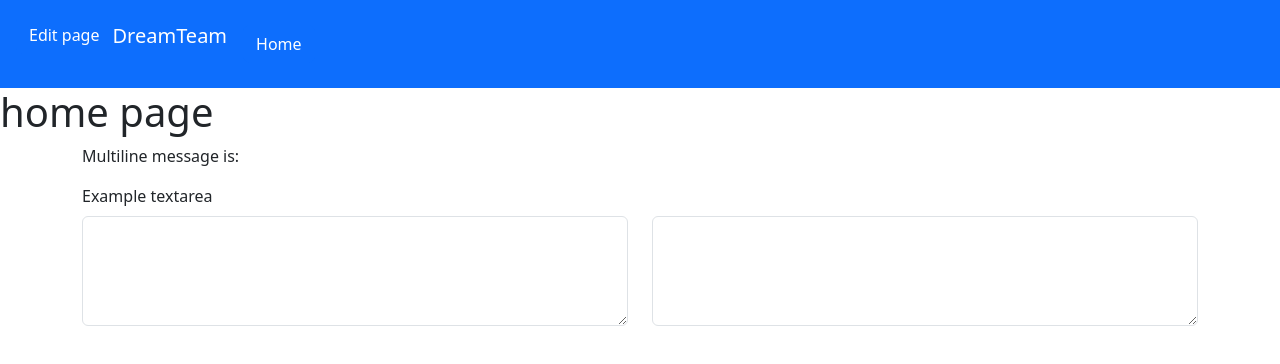
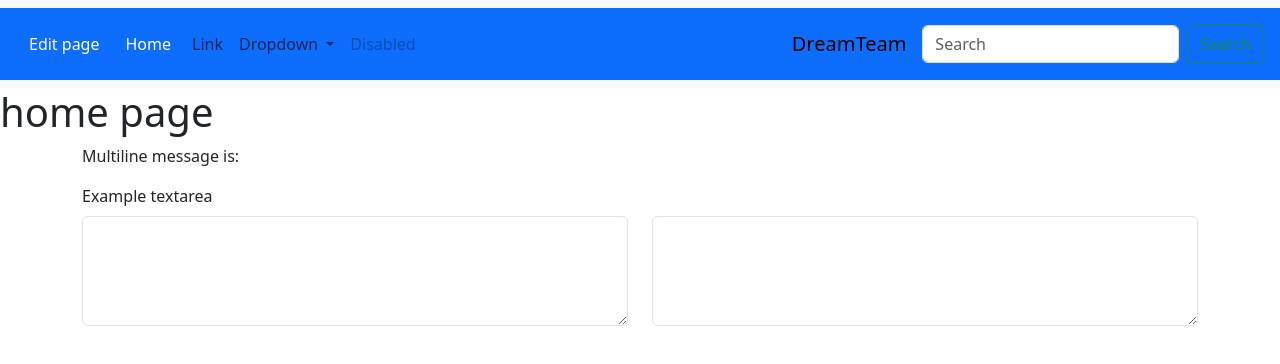
Before and after one commit to Deblak/dream-team-mkt, a Vue app in the folder dream-team-mkt-presentation/: page / in a window 1280 px wide. Shown: the top 364 px of the page. Built offline with nearby package versions, Linux system fonts and the light colour scheme.

Commit message:
first commit

```diff
--- a/dream-team-mkt-presentation/src/App.vue
+++ b/dream-team-mkt-presentation/src/App.vue
@@ -5,31 +5,47 @@
 <template>
 
   <header>
-    <nav class="ontainer text-center navbar navbar-expand-lg bg-primary p-3 text-white d-flex justify-content-between">
+    <nav class="navbar navbar-expand-lg bg-body-tertiary">
+  <div class="container-fluid text-bg-primary p-3">
 
-      <div class="d-flex justify-content-between">
-
-        <div>
+    <div class="nav-item d-flex justify-content-between">
           <router-link to="/edit" class="btn btn-primary">Edit page</router-link>
         </div>
-
-        <div>
-          <p class="collapse navbar-collapse navbar-brand text-white" id="navbarNav">DreamTeam</p>
+        <div class="nav-item">
+          <router-link to="/" class="btn btn-primary">Home</router-link>
         </div>
 
-        <button class="navbar-toggler" type="button" data-bs-toggle="collapse" data-bs-target="#navbarNav"
-          aria-controls="navbarNav" aria-expanded="false" aria-label="Toggle navigation">
+    <button class="navbar-toggler" type="button" data-bs-toggle="collapse" data-bs-target="#navbarSupportedContent" aria-controls="navbarSupportedContent" aria-expanded="false" aria-label="Toggle navigation">
       <span class="navbar-toggler-icon"></span>
     </button>
+    <div class="collapse navbar-collapse" id="navbarSupportedContent">
+      <ul class="navbar-nav me-auto mb-2 mb-lg-0">
 
-        <div class="collapse navbar-collapse" id="navbarNav">
-          <ul class="navbar-nav">
         <li class="nav-item">
-              <router-link to="/" class="btn btn-primary">Home</router-link>
+          <a class="nav-link" href="#">Link</a>
+        </li>
+        <li class="nav-item dropdown">
+          <a class="nav-link dropdown-toggle" href="#" role="button" data-bs-toggle="dropdown" aria-expanded="false">
+            Dropdown
+          </a>
+
+          <ul class="dropdown-menu">
+            <li><a class="dropdown-item" href="#">Action</a></li>
+            <li><a class="dropdown-item" href="#">Another action</a></li>
+            <li><hr class="dropdown-divider"></li>
+            <li><a class="dropdown-item" href="#">Something else here</a></li>
+          </ul>
+        </li>
+        <li class="nav-item">
+          <a class="nav-link disabled" aria-disabled="true">Disabled</a>
         </li>
       </ul>
+      <a class="navbar-brand" href="#">DreamTeam</a>
+      <form class="d-flex" role="search">
+        <input class="form-control me-2" type="search" placeholder="Search" aria-label="Search">
+        <button class="btn btn-outline-success" type="submit">Search</button>
+      </form>
     </div>
-
   </div>
 </nav>
   </header>
```
Lines whose indentation alone changed are shown as unchanged.
